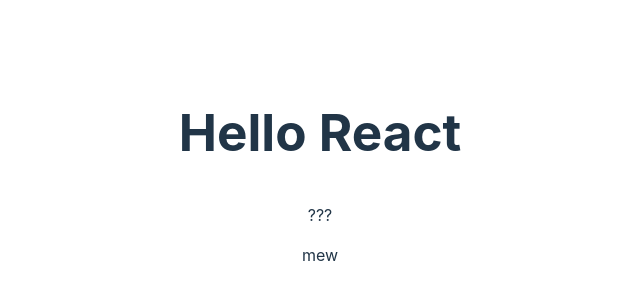
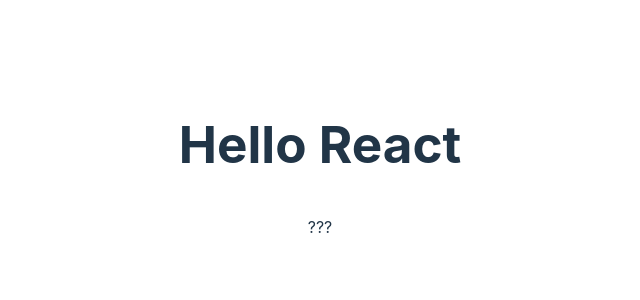
Before and after one commit to BenZen59/Pokedex, a React (Vite) app: page / in a window 1280 px wide. Shown: the part 236-536 px from the top of the page, without its empty margins (320-960 px from the left). Built offline with nearby package versions, Linux system fonts and the light colour scheme.

Commit message:
add props

```diff
--- a/src/App.tsx
+++ b/src/App.tsx
@@ -5,7 +5,7 @@
   return (
     <section>
       <MyTitle />
-      <PokemonCard />
+      <PokemonCard pokemon={"New"} />
     </section>
   );
 }
--- a/src/components/PokemonCard.tsx
+++ b/src/components/PokemonCard.tsx
@@ -11,13 +11,12 @@
   },
 ];
 
-export default function PokemonCard() {
-  const pokemon = pokemonList[1];
+export default function PokemonCard({ pokemon }) {
   return (
     <>
       <figure>
         {pokemon.imgSrc ? (
-          <img src={pokemon.imgSrc} alt="Bulbasaur" />
+          <img src={pokemon.imgSrc} alt={pokemon.name} />
         ) : (
           <p>???</p>
         )}
--- a/tsconfig.node.json
+++ b/tsconfig.node.json
@@ -17,6 +17,7 @@
     "noUnusedLocals": true,
     "noUnusedParameters": true,
     "noFallthroughCasesInSwitch": true,
+    "noImplicitAny": false,
     "noUncheckedSideEffectImports": true
   },
   "include": ["vite.config.ts"]
```
